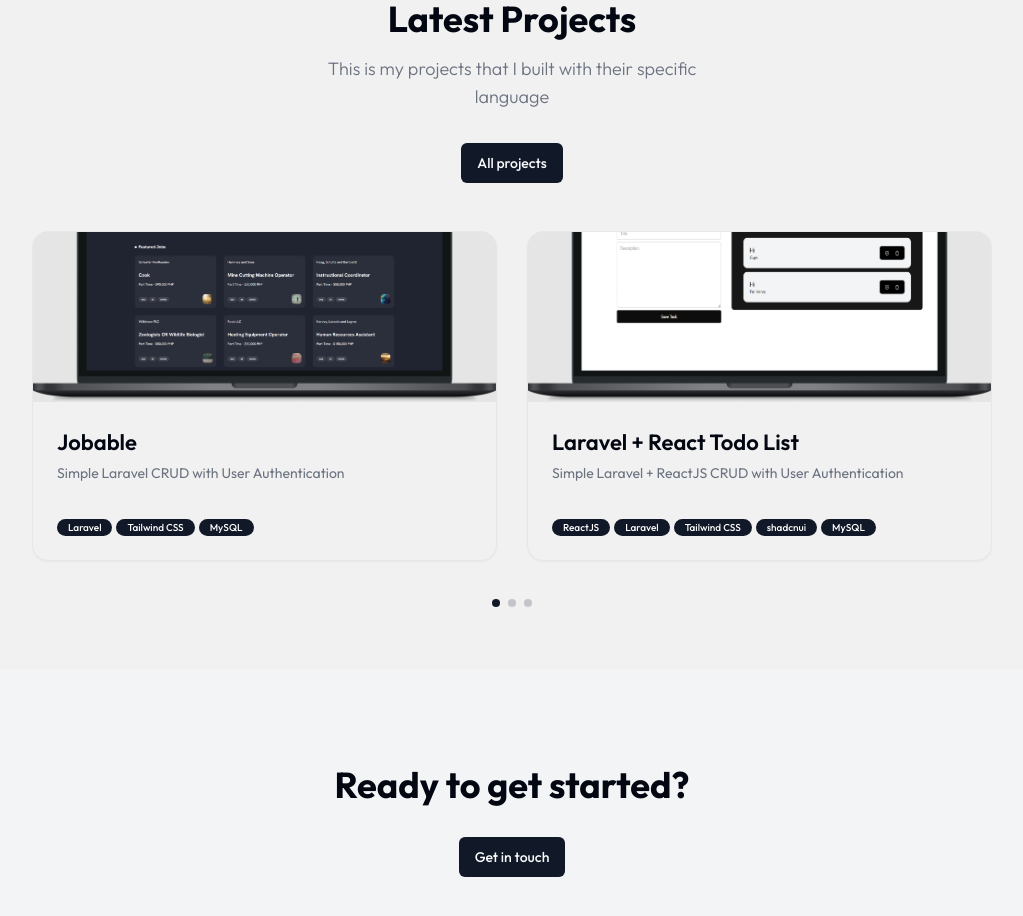
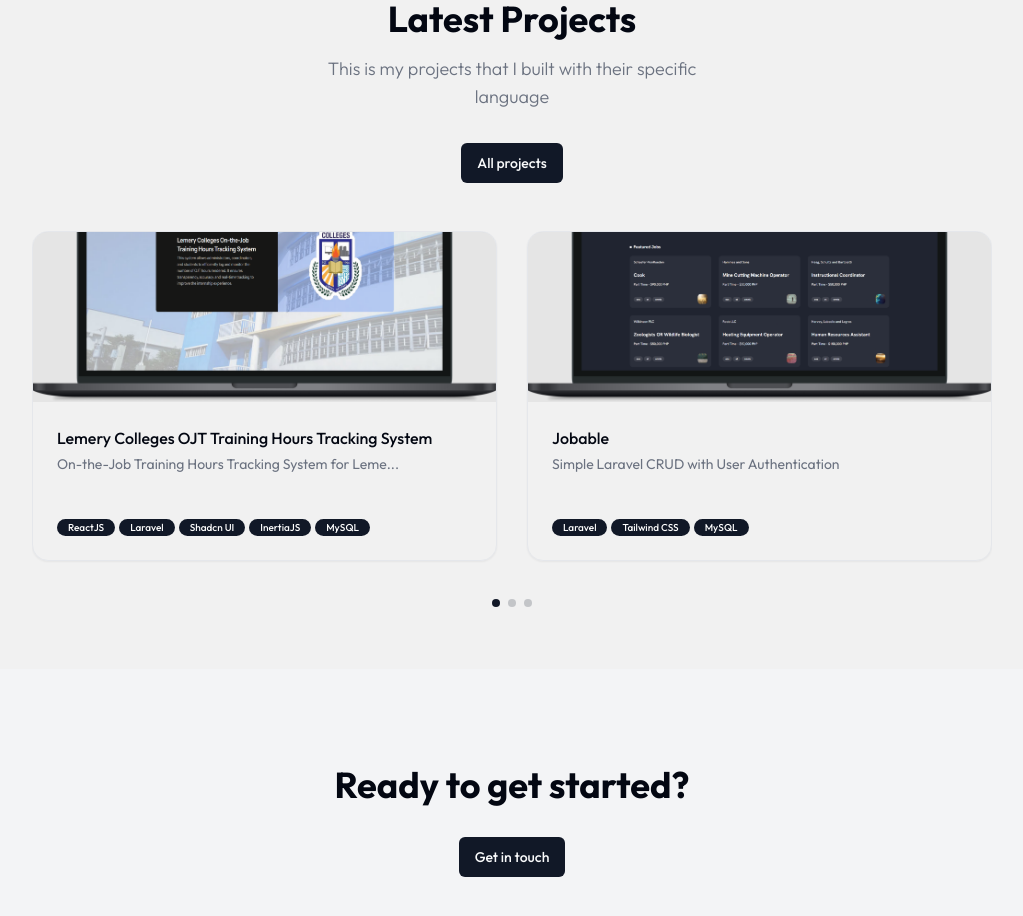
Before and after one commit to henwijames/my-portfolio, a Next.js app: page / in a window 1280 px wide. Shown: the part 1800-2716 px from the top of the page, without its empty margins (128-1151 px from the left). Built offline with nearby package versions, Linux system fonts and the light colour scheme.

Commit message:
enhance ProjectCard component with description truncation and add new project entry

```diff
--- a/components/ProjectCard.jsx
+++ b/components/ProjectCard.jsx
@@ -3,6 +3,7 @@
 import { Card, CardHeader } from "./ui/card";
 import { Github, Link2Icon } from "lucide-react";
 import { Badge } from "./ui/badge";
+import truncate from "@/utils/string";
 
 const ProjectCard = ({ project }) => {
   return (
@@ -47,8 +48,12 @@
       </CardHeader>
       <div className="p-6 flex flex-col justify-between h-full">
         <div>
-          <h4 className="h4 mb-1 capitalize">{project.name}</h4>
-          <p className="text-muted-foreground text-sm">{project.description}</p>
+          <h4 className="text-[16px] font-medium mb-1 capitalize">
+            {project.name}
+          </h4>
+          <p className="text-muted-foreground text-sm">
+            {truncate(project.description, 50)}
+          </p>
         </div>
         {project.tech?.length > 0 && (
           <div className="flex gap-1 mt-4 flex-wrap w-full">
--- a/public/projects.json
+++ b/public/projects.json
@@ -1,4 +1,13 @@
 [
+  {
+    "image": "/works/lcojt.png",
+    "category": "ReactJS",
+    "name": "Lemery Colleges OJT Training Hours Tracking System",
+    "description": "On-the-Job Training Hours Tracking System for Lemery Colleges to manage their students' hours and attendance",
+    "link": "https://lemerycolleges-ojt-hours-tracker.laravel.cloud",
+    "github": "https://github.com/henwijames/ojt-hours-tracker",
+    "tech": ["ReactJS", "Laravel", "Shadcn UI", "InertiaJS", "MySQL"]
+  },
   {
     "image": "/works/jobable.png",
     "category": "PHP",
--- /dev/null
+++ b/utils/string.js
@@ -0,0 +1,6 @@
+const truncate = (str, length) => {
+  if (str.length <= length) return str;
+  return str.slice(0, length) + "...";
+};
+
+export default truncate;
```
Also changed, not shown: public/works/lcojt.png (added).
